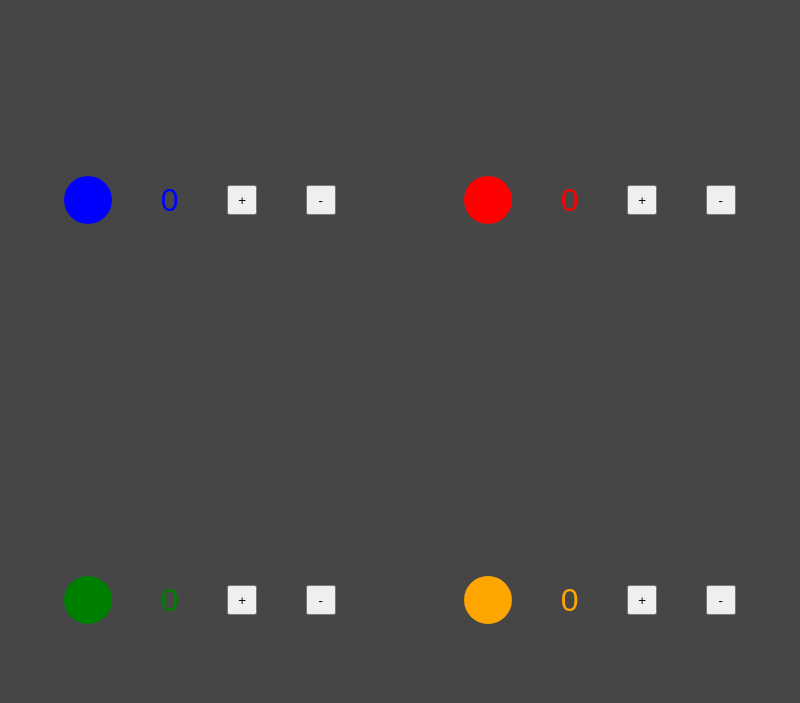
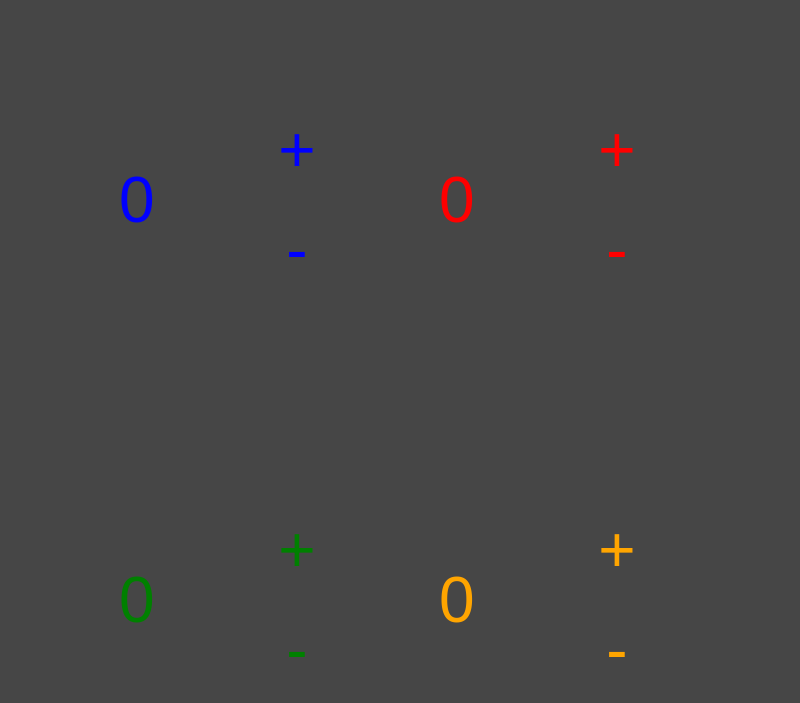
Before and after one commit to TechKvothe/triviaton-project, an Electron app: page points.html in a window 800 px wide. Drawn offline with Linux system fonts and the light colour scheme.

Commit message:
Ligeras modificaciones

```diff
--- a/app.js
+++ b/app.js
@@ -38,7 +38,7 @@ function getRandomNumberWithoutRepetition (min, max, array) {
 let index = getRandomNumberWithoutRepetition(0, questions.length, num);
 
 function handleQuestion(index) {
-  console.log(localStorage.Group2);
+  console.log(questions[0].correctAnswer.length);
   num.push(index);
   nume = []
   questionContainer.innerHTML = `<p>${questions[index].question}</p>`;
--- a/events.js
+++ b/events.js
@@ -1,5 +1,4 @@
-import { plus, minus } from "./pointsApp.js"
-import { load } from "./pointsApp.js";
+import { plus, minus, load } from "./pointsApp.js"
 
 export function clickPlusHandler(e) {
     switch (`Group${e.target.id.substr(5)}`) {
--- a/points.html
+++ b/points.html
@@ -8,7 +8,7 @@
     <link rel="stylesheet" href="styles/pointsApp.css">
 </head>
 <body>
-    <div class="pointsContainer" id="puntosContenedor"></div>
+    <div class="container"><div class="points-container" id="pointsContainer"></div></div>
     <script type = "module" src="./events.js"></script>
     <script type = "module" src="./pointsApp.js"></script>
     <!-- <script type = "module" src="./app.js"></script> -->
--- a/pointsApp.js
+++ b/pointsApp.js
@@ -8,7 +8,7 @@ localStorage.setItem("Group3", 0);
 localStorage.setItem("Group4", 0);
 
 
-export const pointsContainerTwo = document.getElementById("puntosContenedor");
+export const pointsContainerTwo = document.getElementById("pointsContainer");
 export let plus = [];
 export let minus = [];
 
@@ -17,7 +17,7 @@ export function load() {
     pointsContainerTwo.innerHTML = "";
 
     for (let i = 0; i < groups.length; i++) {
-        pointsContainerTwo.innerHTML += `<div><span style='background-color: ${groups[i]};'></span><p id='group-${i+1}' style='color: ${groups[i]}; font-size: 2rem; margin:0; padding:0;'>${localStorage.getItem(`Group${i+1}`)}</p><button id='plus-${i+1}'>+</button><button id='minus-${i+1}'>-</button></div>`;
+        pointsContainerTwo.innerHTML += `<div><p id='group-${i+1}' style='color: ${groups[i]}; font-size: 4rem; margin:0; padding:0;'>${localStorage.getItem(`Group${i+1}`)}</p><div style='width:40%; height:100%; display:flex; flex-direction:column; flex-wrap:wrap;'><button id='plus-${i+1}' style='color: ${groups[i]}; font-size: 4rem; display:flex; align-items:center; justify-content:center; background:none; border:none;'>+</button><button id='minus-${i+1}' style='display:flex; align-items:center; justify-content:center; color: ${groups[i]}; font-size: 4rem; background:none; border:none;'>-</button></div></div>`;
     }
 
     for (let i = 0; i < groups.length; i++) {
--- a/styles/app.css
+++ b/styles/app.css
@@ -52,7 +52,7 @@ html, body {
   .container .answer-container div {
     display: flex;
     margin: auto;
-    width: 45vw;
+    width: 40vw;
     height: 30%;
     align-items: center;
     justify-content: center;
--- a/styles/pointsApp.css
+++ b/styles/pointsApp.css
@@ -8,35 +8,41 @@ body {
   padding: 0;
 }
 
-.pointsContainer {
+.container {
+  display: flex;
+  align-items: center;
+  justify-content: center;
+  width: 100%;
+  height: 100%;
+  background-color: #464646;
+}
+
+.container  .points-container {
   display: flex;
   align-items: center;
   justify-content: space-around;
   flex-wrap: wrap;
-    width: 100vw;
-    height: 100vh;
-    background-color: #464646;
-    margin: 0;
-    padding: 0;
+  width: 80%;
+  height: 100%;
 }
 
-  .pointsContainer div {
+.container .points-container div {
   display: flex;
   flex-wrap: wrap;
   align-items: center;
   justify-content: space-around;
-    width: 40%;
+  width: 50%;
   height: 25%;
 }
 
-  .pointsContainer div span {
+.points-container div span {
   display: inline-block;
   width: 3rem;
   height: 3rem;
   border-radius: 100rem;
 }
 
-  .pointsContainer div button {
+.points-container div button {
   width: 30px;
   height: 30px;
 }
```
Also changed, not shown: main.js (+0 -72 lines), questions.js (+4 -4 lines). Lines whose indentation alone changed are shown as unchanged.
